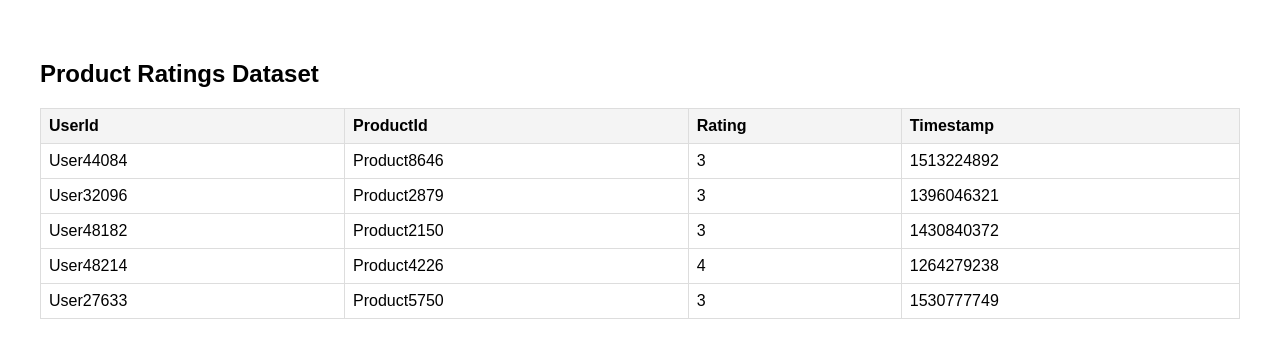
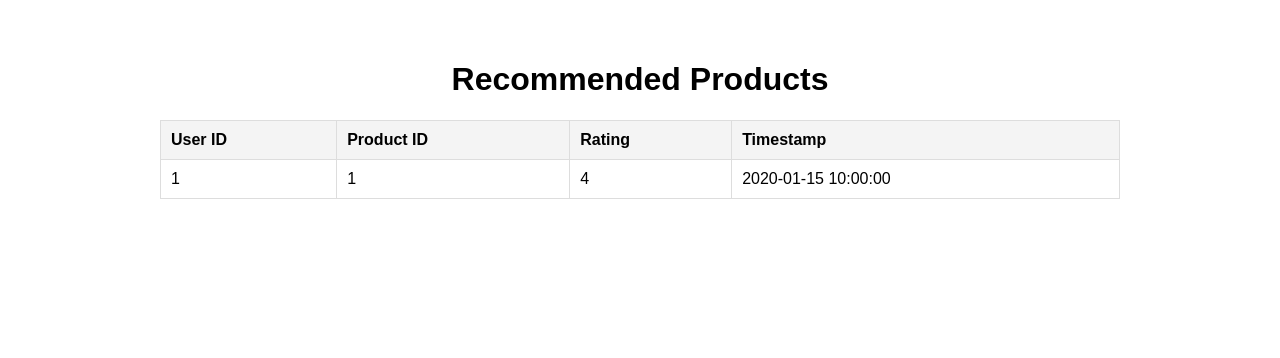
Before and after one commit to bharath-276/prod_deployment, a Flask app: template templates/home.html in a window 1280 px wide. Shown: the top 358 px of the page. Run offline with Flask 3, Linux system fonts and the light colour scheme; the template is opened without the code that fills it: most values are stand-ins (such as "Sample title", 1, 10 or a date in 2020).

Commit message:
Update home.html

```diff
--- a/templates/home.html
+++ b/templates/home.html
@@ -3,20 +3,22 @@
 <head>
     <meta charset="UTF-8">
     <meta name="viewport" content="width=device-width, initial-scale=1.0">
-    <title>Product Ratings</title>
+    <title>Product Recommendations</title>
     <style>
         body {
             font-family: Arial, sans-serif;
             margin: 20px;
             padding: 20px;
+            text-align: center;
         }
         table {
-            width: 100%;
+            width: 80%;
+            margin: auto;
             border-collapse: collapse;
         }
         th, td {
             border: 1px solid #ddd;
-            padding: 8px;
+            padding: 10px;
             text-align: left;
         }
         th {
@@ -25,45 +27,25 @@
     </style>
 </head>
 <body>
-    <h2>Product Ratings Dataset</h2>
+
+    <h1>Recommended Products</h1>
+
     <table>
         <tr>
-            <th>UserId</th>
-            <th>ProductId</th>
+            <th>User ID</th>
+            <th>Product ID</th>
             <th>Rating</th>
             <th>Timestamp</th>
         </tr>
-        <!-- Sample Data Rows -->
+        {% for item in data[:20] %}  <!-- Display only the first 20 entries -->
         <tr>
-            <td>User44084</td>
-            <td>Product8646</td>
-            <td>3</td>
-            <td>1513224892</td>
+            <td>{{ item.UserId }}</td>
+            <td>{{ item.ProductId }}</td>
+            <td>{{ item.Rating }}</td>
+            <td>{{ item.Timestamp }}</td>
         </tr>
-        <tr>
-            <td>User32096</td>
-            <td>Product2879</td>
-            <td>3</td>
-            <td>1396046321</td>
-        </tr>
-        <tr>
-            <td>User48182</td>
-            <td>Product2150</td>
-            <td>3</td>
-            <td>1430840372</td>
-        </tr>
-        <tr>
-            <td>User48214</td>
-            <td>Product4226</td>
-            <td>4</td>
-            <td>1264279238</td>
-        </tr>
-        <tr>
-            <td>User27633</td>
-            <td>Product5750</td>
-            <td>3</td>
-            <td>1530777749</td>
-        </tr>
+        {% endfor %}
     </table>
+
 </body>
 </html>
```
